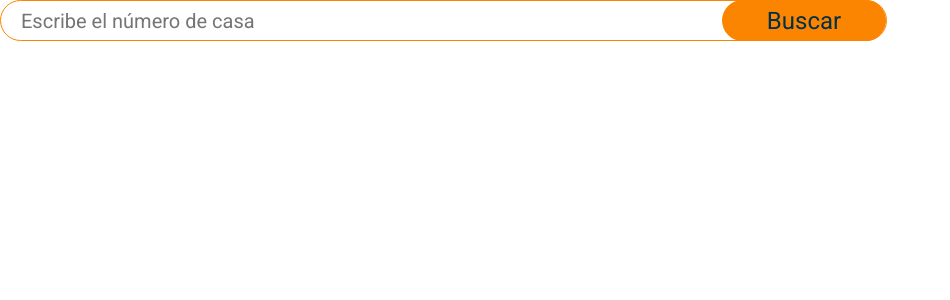
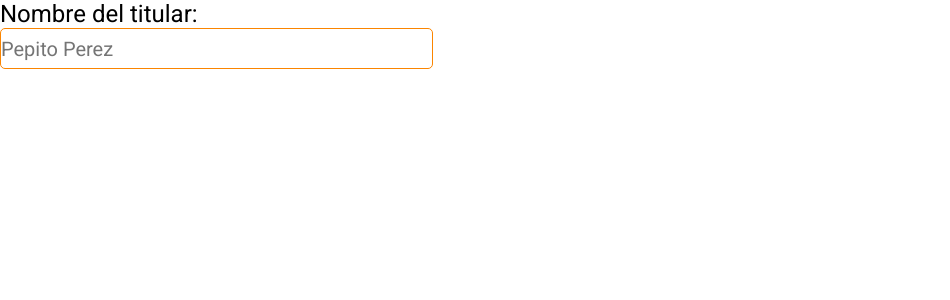
Before and after one commit to CondominiosUP/frontend, a React (Create React App) app: page / in a window 1280 px wide. Shown: the top 300 px of the page, without its empty margins (0-950 px from the left). Built offline with nearby package versions, Linux system fonts and the light colour scheme.

Commit message:
add/ feature labelForm done

```diff
--- a/src/App.js
+++ b/src/App.js
@@ -1,10 +1,10 @@
 import "./scss/App.scss";
-import SearchBar from "./components/SearchBar";
+import LabelForm from "./components/LabelForm";
 
 function App() {
   return (
     <>
-      <SearchBar />
+      <LabelForm />
     </>
   );
 }
--- /dev/null
+++ b/src/components/LabelForm.js
@@ -0,0 +1,10 @@
+function LabelForm() {
+  return (
+      <label for="" className="Label">
+        <span className="Label__title">Nombre del titular:</span>
+        <input className="Label__input" type="text" name="" id="" placeholder="Pepito Perez" autocomplete="name" required/>
+      </label>
+  );
+}
+
+export default LabelForm;
--- a/src/scss/App.scss
+++ b/src/scss/App.scss
@@ -3,6 +3,7 @@
 @import "./components/columnTrello.scss";
 @import "./components/header.scss";
 @import "./components/searchBar.scss";
+@import "./components/labelForm.scss";
 
 html {
 	font-size: 62.5%; // 1rem === 10px;
--- /dev/null
+++ b/src/scss/components/_labelForm.scss
@@ -0,0 +1,22 @@
+.Label{
+  display: flex;
+  align-items: flex-start;
+  flex-direction: column;
+  &__title{
+    width: 22.7rem;
+    height: 2.8rem;
+    font-weight: normal;
+    font-size: 2.4rem;
+    line-height: 2.8rem;
+  }
+  &__input{
+    width: 43.3rem;
+    height: 4.1rem;
+    border: 1px solid $Colour-orange;
+    border-radius: 0.5rem;
+    font-size: 2.0rem;
+    line-height: 2.3rem;
+    color: $Colour-clear-blue;
+
+  }
+}
```
